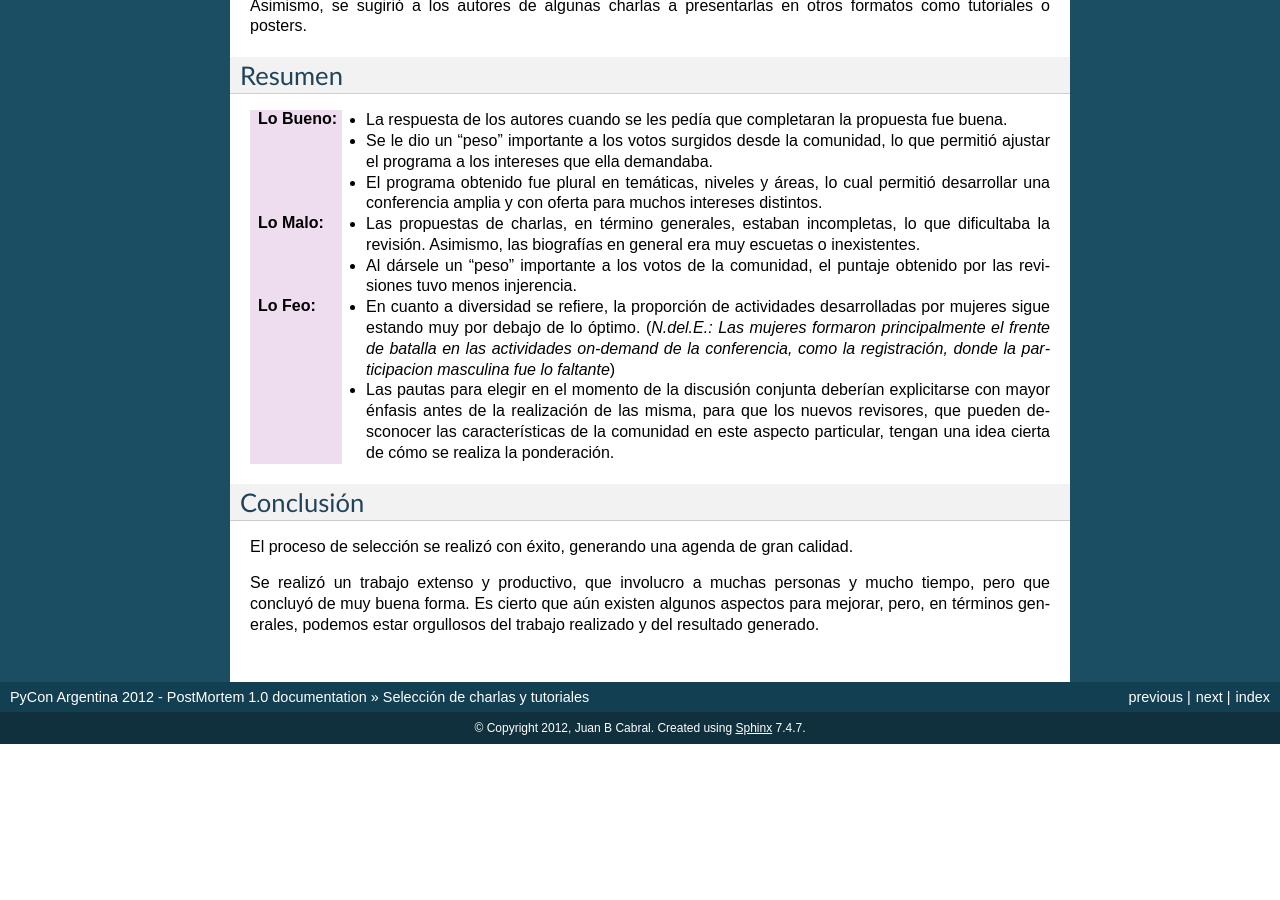
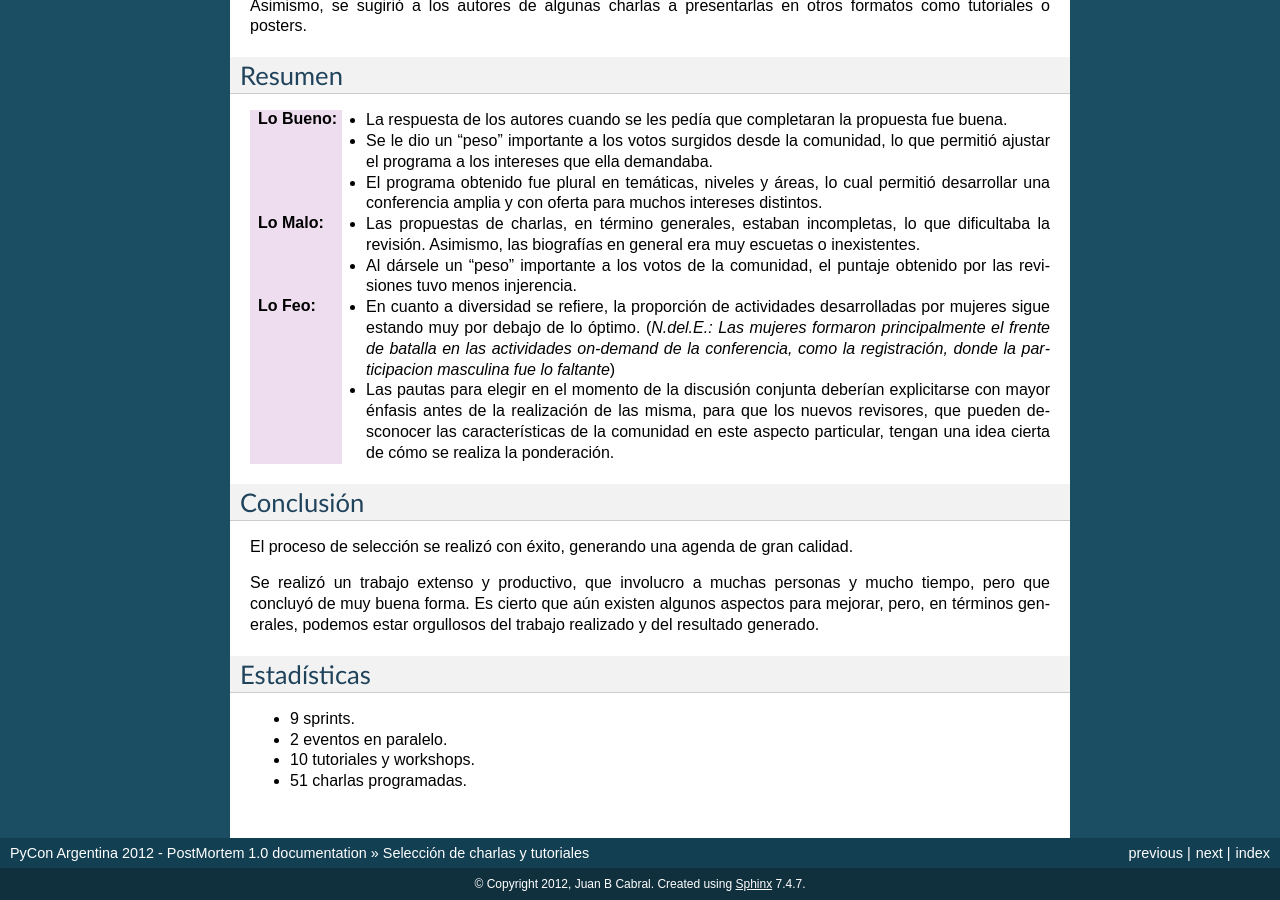
Before and after one commit to leliel12/pyconar20012_postmortem, a Sphinx documentation site: the page built from source/seleccion_charlas.rst, in a window 1280 px wide and 900 px high, scrolled down 884 px. Built offline with Sphinx 7.4.7, drawn with Linux system fonts in a browser that asks for light colours; before the commit the page ends 1628 px from its top, so only the background shows below that.

Commit message:
agregados resultados

```diff
--- a/source/seleccion_charlas.rst
+++ b/source/seleccion_charlas.rst
@@ -97,3 +97,12 @@ Se realizó un trabajo extenso y productivo, que involucro a muchas personas y
 mucho tiempo, pero que concluyó de muy buena forma. Es cierto que aún existen
 algunos aspectos para mejorar, pero, en términos generales, podemos estar
 orgullosos del trabajo realizado y del resultado generado.
+
+
+Estadísticas
+------------
+
+- 9 sprints.
+- 2 eventos en paralelo.
+- 10 tutoriales y workshops.
+- 51 charlas programadas.
```
